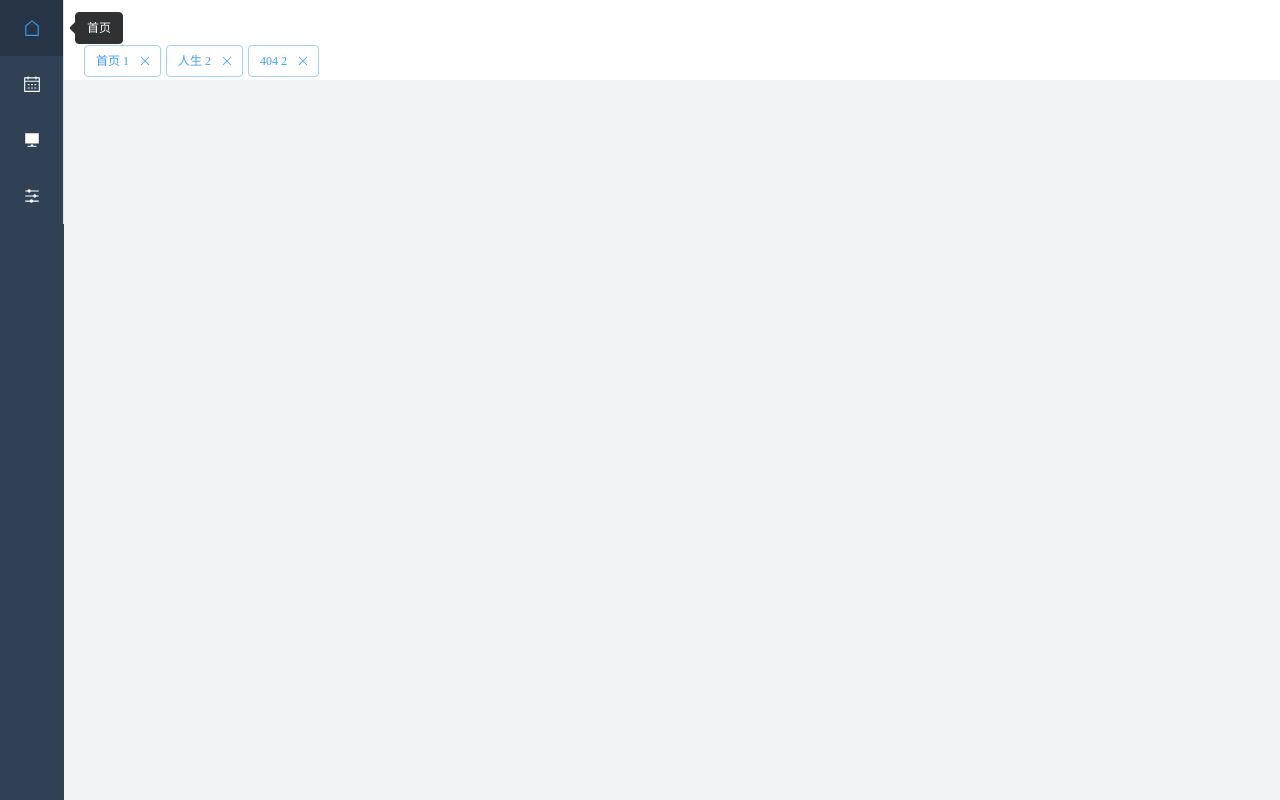
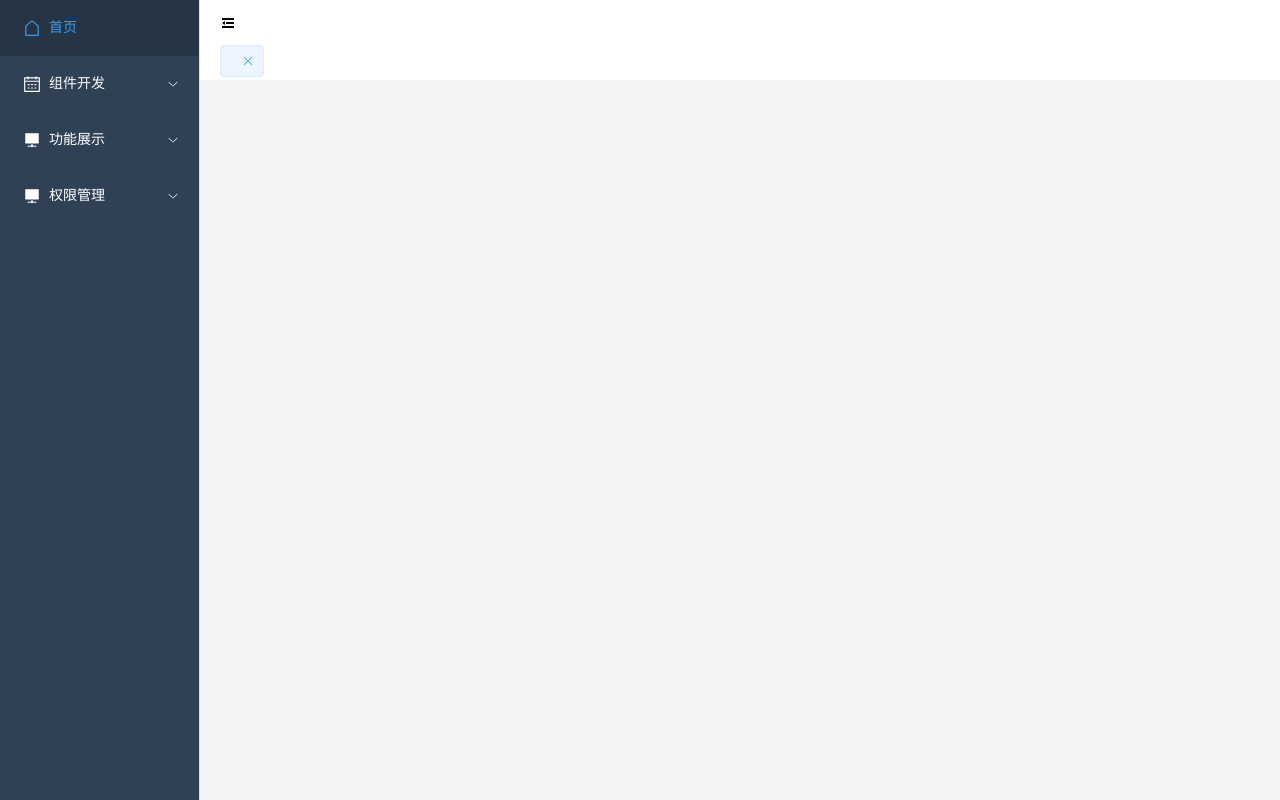
Before and after one commit to lujunan1109/vue3_vite_ts_pinia, a Vue app: page /redirect in a window 1280 px wide. Before the commit this address had no page. Built offline with nearby package versions, Linux system fonts and the light colour scheme.

Commit message:
feat: menutags update

```diff
--- a/src/components/AsideHeader.vue
+++ b/src/components/AsideHeader.vue
@@ -9,7 +9,7 @@
     </div>
     <div class="keep-alive-tag">
         <el-tag
-            v-for="tag in tags"
+            v-for="tag in menuTags"
             :key="tag.name"
             class="mx-1"
             closable
@@ -27,39 +27,39 @@
 import { ref } from 'vue';
 import { useMenuStore } from '@/store/menu';
 import { storeToRefs } from 'pinia';
+import { useRouter } from 'vue-router';
 
+const $router = useRouter();
 const menuStore = useMenuStore();
-let { menueWidthState } = storeToRefs(menuStore);
+let { menueWidthState, menuTags } = storeToRefs(menuStore);
 const isCollapse = ref(menueWidthState);
 const handleClick = (state) => {
     isCollapse.value = state;
-    menueWidthState = state;
+    menueWidthState.value = state;
 };
-
-const tags = ref([
-    { name: '首页 1', type: '', checked: 'plain' },
-    { name: '人生 2', type: '', checked: 'plain' },
-    { name: '404 2', type: '', checked: 'plain' },
-]);
 
 type Tag = {
     name: string;
     type: string;
     checked: string;
+    path: string;
 };
 
 const handleClose = (tag: Tag) => {
-    tags.value.splice(tags.value.indexOf(tag), 1);
+    menuTags.value.splice(menuTags.value.indexOf(tag), 1);
 };
 
 const clickHandle = (tag: Tag) => {
-    // reset
-    tags.value = tags.value.map((t) => {
+    // 重置选中效果
+    menuTags.value = menuTags.value.map((t) => {
         t.checked = 'plain';
         return t;
     });
-    const inx = tags.value.findIndex((t) => t.name === tag.name);
-    tags.value[inx].checked = 'Dark';
+    // 跳转到选中页面
+    $router.push({ path: tag.path });
+    // 选中效果
+    const inx = menuTags.value.findIndex((t) => t.name === tag.name);
+    menuTags.value[inx].checked = 'Dark';
 };
 </script>
 <style scoped lang="scss">
--- a/src/components/AsideMenu.vue
+++ b/src/components/AsideMenu.vue
@@ -44,6 +44,19 @@
 
             <el-sub-menu index="4">
                 <template #title>
+                    <el-icon><Platform /></el-icon>
+                    <span>权限管理</span>
+                </template>
+                <el-menu-item index="/douban">
+                    <template #title>
+                        <el-icon><Operation /></el-icon>
+                        <span>豆瓣</span>
+                    </template>
+                </el-menu-item>
+            </el-sub-menu>
+
+            <!-- <el-sub-menu index="5">
+                <template #title>
                     <el-icon><Operation /></el-icon>
                     <span>测试菜单</span>
                 </template>
@@ -59,7 +72,7 @@
                     <template #title><span>item four</span></template>
                     <el-menu-item index="1-4-1">item one</el-menu-item>
                 </el-sub-menu>
-            </el-sub-menu>
+            </el-sub-menu> -->
         </el-menu>
     </div>
 </template>
--- a/src/pages/layout-page.vue
+++ b/src/pages/layout-page.vue
@@ -29,6 +29,50 @@
 <script lang="ts" setup>
 import AsideMenu from '../components/AsideMenu.vue';
 import AsideHeader from '../components/AsideHeader.vue';
+
+import { storeToRefs } from 'pinia';
+import { useMenuStore } from '@/store/menu';
+const menuStore = useMenuStore();
+let { menuTags } = storeToRefs(menuStore);
+
+import { watch } from 'vue';
+import { useRouter } from 'vue-router';
+
+const $router = useRouter();
+
+type Tag = {
+    name: string;
+    type: string;
+    checked: string;
+    path: string;
+};
+
+// 监听并且menuTags赋值
+watch(
+    () => $router.currentRoute.value,
+    (toValue) => {
+        // 重置选中效果
+        menuTags.value = menuTags.value.map((t) => {
+            t.checked = 'plain';
+            return t;
+        });
+        // 重复元素不添加
+        if (!menuTags.value.some((e) => e.path === toValue.path)) {
+            menuTags.value.push({
+                name: toValue.meta.title,
+                type: '',
+                checked: 'plain',
+                path: toValue.path,
+            });
+        }
+        // 设置tag高亮
+        const inx = menuTags.value.findIndex((e) => e.path === toValue.path);
+        if (inx > -1) {
+            menuTags.value[inx].checked = 'Dark';
+        }
+    },
+    { immediate: true, deep: true },
+);
 </script>
 
 <style lang="scss" scoped>
--- a/src/router/index.ts
+++ b/src/router/index.ts
@@ -3,7 +3,7 @@
  * @Author: lujunan
  * @Date: 2022-06-07 10:07:02
  * @LastEditors: lujunan
- * @LastEditTime: 2023-08-13 00:42:43
+ * @LastEditTime: 2023-08-14 21:04:01
  */
 
 import { createRouter, createWebHistory, RouteRecordRaw } from 'vue-router';
@@ -49,7 +49,7 @@ const routes: Array<RouteRecordRaw> = [
             },
             {
                 path: '/keep',
-                name: 'Keep',
+                name: '健身',
                 meta: {
                     title: 'keep',
                     keepAlive: false,
@@ -60,9 +60,9 @@ const routes: Array<RouteRecordRaw> = [
             },
             {
                 path: '/life',
-                name: 'Life',
+                name: 'life',
                 meta: {
-                    title: 'life',
+                    title: '人生',
                     keepAlive: false,
                     requireAuth: true,
                     index: 6,
--- a/src/store/menu.ts
+++ b/src/store/menu.ts
@@ -3,7 +3,7 @@
  * @Author: lujunan
  * @Date: 2022-06-07 09:57:57
  * @LastEditors: lujunan
- * @LastEditTime: 2023-08-13 00:50:02
+ * @LastEditTime: 2023-08-14 21:24:47
  */
 
 import { defineStore } from 'pinia';
@@ -12,11 +12,14 @@ export const useMenuStore = defineStore({
     id: 'global', // id必填，而且需要唯一
     state: () => {
         return {
-            menueWidthState: true,
+            // 菜单伸缩状态
+            menueWidthState: false,
+            // 路由跳转记录
+            menuTags: [],
         };
     },
     actions: {
-        updateName(state: string) {
+        updateMenuState(state: string) {
             this.menueWidthState = state;
         },
     },
```
